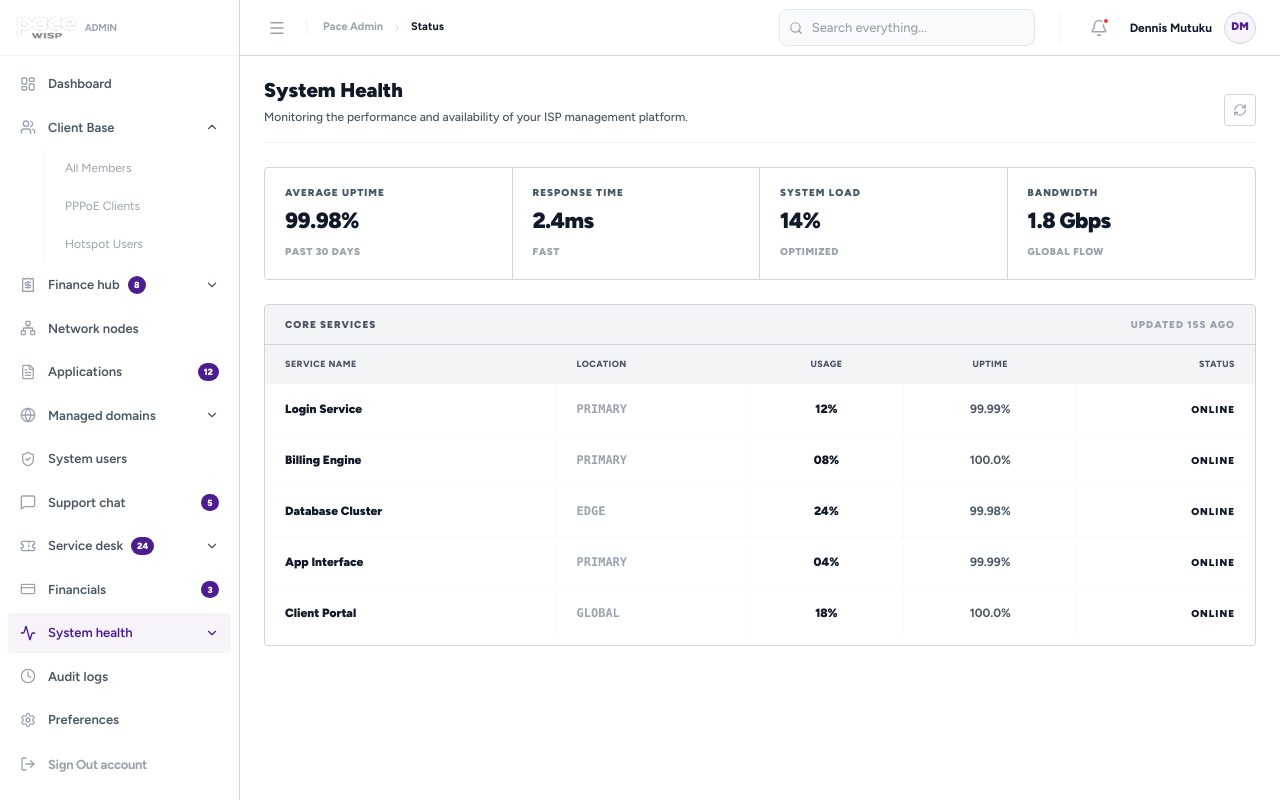
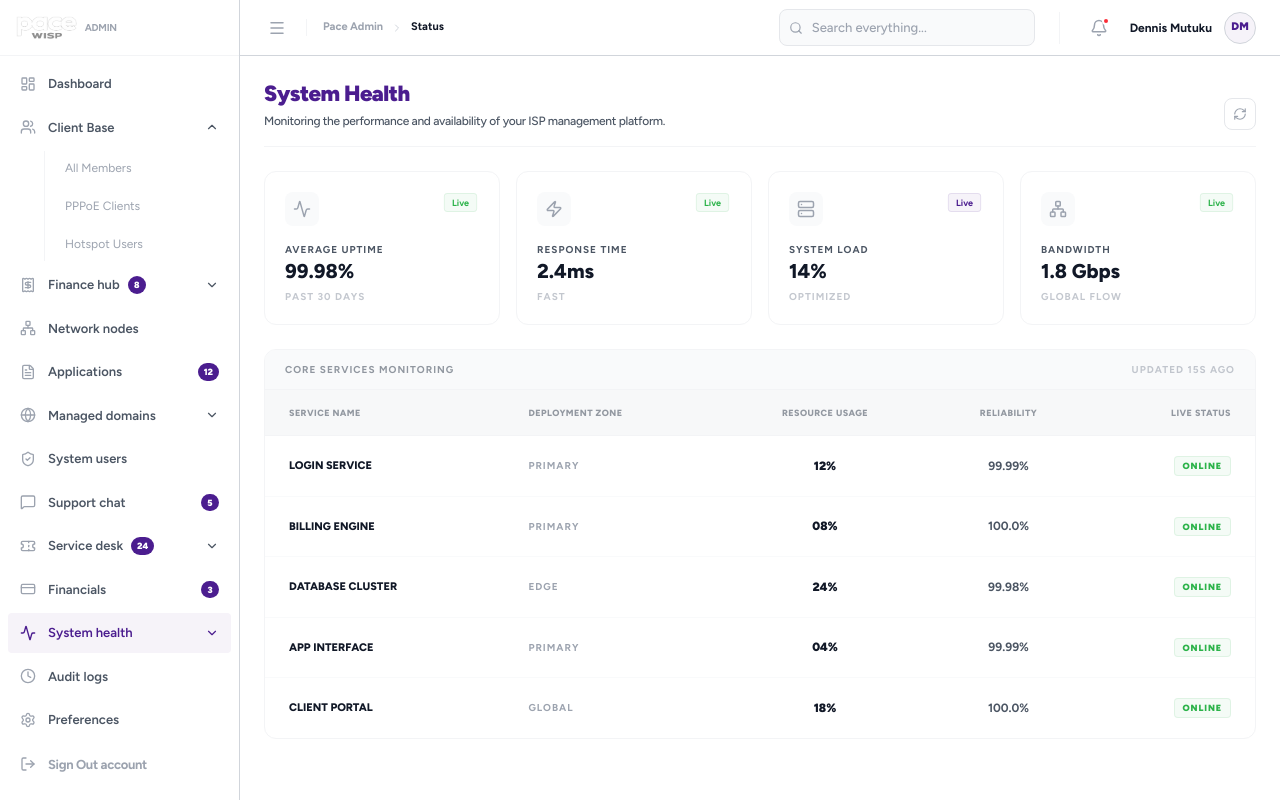
Before and after one commit to dennismutuku2005/pacewebsite, a Next.js app in the folder paceadmin/: page /dashboard/status in a window 1280 px wide. Built offline with nearby package versions, Linux system fonts and the light colour scheme.

Commit message:
Auto-update: page.js

```diff
--- a/paceadmin/src/app/dashboard/status/page.js
+++ b/paceadmin/src/app/dashboard/status/page.js
@@ -1,11 +1,15 @@
 "use client"
 
 import React from 'react'
-import { motion } from 'framer-motion'
-import { Activity, Zap, RefreshCw, Layers } from 'lucide-react'
+import { Activity, Zap, RefreshCw, Server, Shield, Network, Layout } from 'lucide-react'
 import { cn } from '@/lib/utils'
+import { useSearchParams } from 'next/navigation'
+import { Badge } from '@/components/Badge'
 
 export default function PlatformHealthPage() {
+    const searchParams = useSearchParams()
+    const view = searchParams.get('view')
+
     const nodes = [
         { label: 'Login Service', zone: 'Primary', load: '12%', uptime: '99.99%', status: 'Online' },
         { label: 'Billing Engine', zone: 'Primary', load: '08%', uptime: '100.0%', status: 'Online' },
@@ -18,68 +22,80 @@ export default function PlatformHealthPage() {
         <div className="space-y-6 font-figtree">
 
             {/* Header */}
-            <div className="border-b border-gray-100 pb-4 flex justify-between items-end">
+            <div className="flex flex-col sm:flex-row sm:items-end justify-between gap-4 border-b border-gray-100 pb-4">
                 <div>
-                    <h1 className="text-[20px] font-black text-admin-value leading-none">System Health</h1>
-                    <p className="text-[12px] text-admin-label mt-2 font-medium">Monitoring the performance and availability of your ISP management platform.</p>
+                    <h1 className="text-[22px] font-black text-admin-value leading-tight tracking-tight text-pace-purple">System Health</h1>
+                    <p className="text-[12px] text-admin-label mt-1 font-medium tracking-tight">Monitoring the performance and availability of your ISP management platform.</p>
                 </div>
                 <div className="flex items-center gap-2">
-                    <button className="p-2 border border-pace-border rounded text-admin-dim hover:text-pace-purple hover:border-pace-purple transition-all bg-white shadow-none">
+                    <button className="p-2 border border-gray-200 rounded-lg text-admin-dim hover:text-pace-purple hover:border-pace-purple transition-all bg-white shadow-sm">
                         <RefreshCw size={14} />
                     </button>
                 </div>
             </div>
 
             {/* Performance Metrics */}
-            <div className="grid grid-cols-2 md:grid-cols-4 border border-pace-border rounded overflow-hidden bg-white shadow-none divide-x divide-pace-border">
+            <div className="grid grid-cols-2 lg:grid-cols-4 gap-4">
                 {[
-                    { label: 'Average Uptime', val: '99.98%', note: 'Past 30 Days' },
-                    { label: 'Response Time', val: '2.4ms', note: 'Fast' },
-                    { label: 'System Load', val: '14%', note: 'Optimized' },
-                    { label: 'Bandwidth', val: '1.8 Gbps', note: 'Global Flow' },
-                ].map((s) => (
-                    <div key={s.label} className="p-5">
-                        <p className="text-[10px] font-black text-admin-label uppercase tracking-widest leading-none mb-3">{s.label}</p>
-                        <p className="text-[22px] font-black text-admin-value leading-none tracking-tight">{s.val}</p>
-                        <p className="text-[10px] font-black text-admin-dim mt-3 uppercase tracking-wider">{s.note}</p>
+                    { label: 'Average Uptime', val: '99.98%', note: 'Past 30 Days', icon: Activity, color: 'success' },
+                    { label: 'Response Time', val: '2.4ms', note: 'Fast', icon: Zap, color: 'success' },
+                    { label: 'System Load', val: '14%', note: 'Optimized', icon: Server, color: 'info' },
+                    { label: 'Bandwidth', val: '1.8 Gbps', note: 'Global Flow', icon: Network, color: 'success' },
+                ].map((s, i) => (
+                    <div key={i} className="bg-white border border-gray-100 rounded-xl p-5 shadow-sm hover:border-pace-purple/20 transition-all group">
+                        <div className="flex justify-between items-start mb-4">
+                            <div className="p-2 bg-gray-50 rounded-lg text-admin-dim group-hover:text-pace-purple group-hover:bg-pace-purple/5 transition-all">
+                                <s.icon size={18} />
+                            </div>
+                            <Badge variant={s.color} className="scale-90">Live</Badge>
+                        </div>
+                        <p className="text-[10px] font-bold text-admin-label mb-1 uppercase tracking-widest">{s.label}</p>
+                        <h4 className="text-[20px] font-extrabold text-admin-value leading-none">{s.val}</h4>
+                        <p className="text-[10px] font-bold text-admin-dim mt-2 uppercase tracking-widest opacity-60">{s.note}</p>
                     </div>
                 ))}
             </div>
 
+            {/* View Selector Placeholder */}
+            {view && (
+                <div className="flex items-center gap-2 px-4 py-2 bg-pace-purple/5 border border-pace-purple/10 rounded-lg">
+                    <Layout size={14} className="text-pace-purple" />
+                    <span className="text-[11px] font-bold text-pace-purple uppercase tracking-widest">Active View: {view.replace('-', ' ')}</span>
+                </div>
+            )}
+
             {/* Service Status List */}
-            <div className="border border-pace-border rounded overflow-hidden bg-white shadow-none">
-                <div className="px-5 py-3 border-b border-pace-border bg-pace-bg-subtle flex justify-between items-center">
-                    <h4 className="text-[10px] font-black text-admin-label uppercase tracking-widest">Core Services</h4>
-                    <span className="text-[10px] font-black text-admin-dim uppercase tracking-widest">Updated 15s ago</span>
+            <div className="border border-gray-100 rounded-xl overflow-hidden bg-white shadow-sm">
+                <div className="px-5 py-3 border-b border-gray-100 bg-gray-50 flex justify-between items-center">
+                    <h4 className="text-[10px] font-bold text-admin-label uppercase tracking-widest opacity-60">Core Services Monitoring</h4>
+                    <span className="text-[10px] font-bold text-admin-dim uppercase tracking-widest opacity-60">Updated 15s ago</span>
                 </div>
                 <div className="overflow-x-auto min-h-[300px]">
-                    <table className="w-full text-left text-[12px] whitespace-nowrap">
+                    <table className="w-full text-left text-[12px] whitespace-nowrap border-collapse">
                         <thead>
-                            <tr className="bg-white border-b border-gray-100 font-bold text-admin-label uppercase tracking-widest text-[9px]">
-                                <th className="px-5 py-3 border-r border-gray-100">Service Name</th>
-                                <th className="px-5 py-3 border-r border-gray-100">Location</th>
-                                <th className="px-5 py-3 border-r border-gray-100 text-center uppercase">Usage</th>
-                                <th className="px-5 py-3 border-r border-gray-100 text-center uppercase">Uptime</th>
-                                <th className="px-5 py-3 text-right uppercase">Status</th>
+                            <tr className="bg-white border-b border-gray-100 font-bold text-admin-label uppercase tracking-widest text-[9px] opacity-60">
+                                <th className="px-6 py-4">Service Name</th>
+                                <th className="px-6 py-4">Deployment Zone</th>
+                                <th className="px-6 py-4 text-center">Resource Usage</th>
+                                <th className="px-6 py-4 text-center">Reliability</th>
+                                <th className="px-6 py-4 text-right">Live Status</th>
                             </tr>
                         </thead>
                         <tbody className="divide-y divide-gray-50">
                             {nodes.map((node) => (
-                                <tr key={node.label} className="hover:bg-gray-50 transition-colors group cursor-default">
-                                    <td className="px-5 py-4 border-r border-gray-50">
-                                        <p className="font-black text-admin-value leading-none">{node.label}</p>
+                                <tr key={node.label} className="hover:bg-gray-50/50 transition-colors group cursor-default">
+                                    <td className="px-6 py-5">
+                                        <p className="font-extrabold text-admin-value leading-none uppercase text-[11px] group-hover:text-pace-purple transition-colors">{node.label}</p>
                                     </td>
-                                    <td className="px-5 py-4 border-r border-gray-50 font-mono text-admin-dim group-hover:text-admin-label font-black uppercase">{node.zone}</td>
-                                    <td className="px-5 py-4 border-r border-gray-50 text-center font-black text-admin-value">
+                                    <td className="px-6 py-5 font-bold text-admin-dim uppercase text-[10px] tracking-widest">{node.zone}</td>
+                                    <td className="px-6 py-5 text-center font-black text-admin-value uppercase">
                                         {node.load}
                                     </td>
-                                    <td className="px-5 py-4 border-r border-gray-50 text-center font-bold text-admin-label">
+                                    <td className="px-6 py-5 text-center font-bold text-admin-label uppercase">
                                         {node.uptime}
                                     </td>
-                                    <td className="px-5 py-4 text-right">
-                                        <span className="font-black uppercase text-[10px] tracking-widest text-admin-value">
-                                            {node.status}
-                                        </span>
+                                    <td className="px-6 py-5 text-right">
+                                        <Badge variant="success" className="uppercase tracking-widest font-black text-[9px]">{node.status}</Badge>
                                     </td>
                                 </tr>
                             ))}
```
